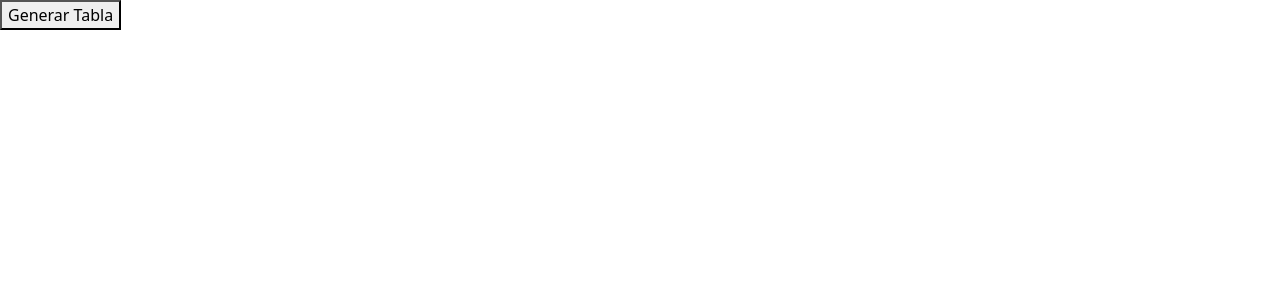
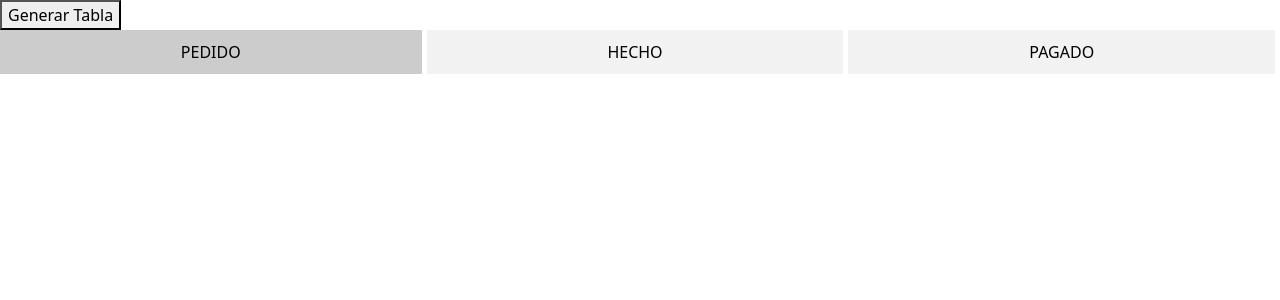
Before and after one commit to LesAileen/TechmexCocina, a React (Create React App) app: page / in a window 1280 px wide. Shown: the top 300 px of the page. Built offline with nearby package versions, Linux system fonts and the light colour scheme.

Commit message:
Agregar css

```diff
--- a/src/components/cocina/Cocina.js
+++ b/src/components/cocina/Cocina.js
@@ -3,6 +3,7 @@ import React, { useState } from "react";
 function Cocina() {
   const [tablas, setTablas] = useState([]);
   const [idTabla, setIdTabla] = useState(1);
+  const [estadoActivo, setEstadoActivo] = useState("PEDIDO");
 
   const generarTabla = () => {
     setTablas([...tablas, { id: idTabla, estado: "PEDIDO" }]);
@@ -25,6 +26,13 @@ function Cocina() {
     setTablas((prevTablas) => prevTablas.filter((tabla) => tabla.id !== id));
   };
 
+  const handleTabClick = (estado) => {
+    setEstadoActivo(estado);
+  };
+
+  const filtrarTablasPorEstado = () => {
+    return tablas.filter((tabla) => tabla.estado === estadoActivo);
+  };
 
   // Ejemplo de lista de productos
   const productos = [
@@ -38,11 +46,33 @@ function Cocina() {
     <div className="pantalla">
       <button onClick={generarTabla}>Generar Tabla</button>
       <div className="tablas-container">
-        {tablas.map((tabla) => (
+        <div className="barra-navegacion">
+          <button
+            className={estadoActivo === "PEDIDO" ? "pestaña-activa" : ""}
+            onClick={() => handleTabClick("PEDIDO")}
+          >
+            PEDIDO
+          </button>
+          <button
+            className={estadoActivo === "HECHO" ? "pestaña-activa" : ""}
+            onClick={() => handleTabClick("HECHO")}
+          >
+            HECHO
+          </button>
+          <button
+            className={estadoActivo === "PAGADO" ? "pestaña-activa" : ""}
+            onClick={() => handleTabClick("PAGADO")}
+          >
+            PAGADO
+          </button>
+        </div >
+        <div className="tablas-wrapper">
+          {filtrarTablasPorEstado().map((tabla) => (
             <Tabla
               key={tabla.id}
               id={tabla.id}
               estado={tabla.estado}
+              productos={productos} // Pasamos la lista de productos como prop
               actualizarEstadoTabla={actualizarEstadoTabla}
               cambiarEstadoPagado={cambiarEstadoPagado}
               eliminarTabla={eliminarTabla}
@@ -50,17 +80,11 @@ function Cocina() {
           ))}
         </div>
       </div>
+    </div>
   );
 }
 
-function Tabla({ id, estado, actualizarEstadoTabla, cambiarEstadoPagado, eliminarTabla }) {
-  const productos = [
-    { id: 1, nombre: "Producto 1", mesa: 1 },
-    { id: 2, nombre: "Producto 2", mesa: 2 },
-    { id: 3, nombre: "Producto 3", mesa: 3 },
-    // Agrega más productos según tus necesidades
-  ];
-
+function Tabla({ id, estado, productos, actualizarEstadoTabla, cambiarEstadoPagado, eliminarTabla }) {
   const handleClick = () => {
     if (estado === "PEDIDO") {
       actualizarEstadoTabla(id);
--- a/src/index.css
+++ b/src/index.css
@@ -1,3 +1,34 @@
+.barra-navegacion {
+  display: flex;
+  justify-content: space-between;
+  width: 100%;
+  margin-bottom: 10px;
+}
+
+.barra-navegacion button {
+  flex-grow: 1;
+  padding: 10px;
+  margin-right: 5px;
+  background-color: #f2f2f2;
+  border: none;
+  cursor: pointer;
+}
+
+.barra-navegacion button.pestaña-activa {
+  background-color: #ccc;
+}
+
+/*.tablas-container {
+  display: flex;
+  flex-direction: column;
+  align-items: flex-start;
+}*/
+
+.tablas-wrapper {
+  display: flex;
+  flex-wrap: wrap;
+}
+
 .tabla {
   background-color: #97e9bd; /* Cambiar el color a un tono de verde suave de tu elección */
   border-collapse: collapse;
@@ -26,8 +57,6 @@
   background-color: red;
 }
 
-  /*.pedido.hecho,
-  .pedido.pagado {*/
-  /* Estilos para el estado "HECHO" y "PAGADO" */
-  /* ... */
-  /*}*/
+.tabla.pedido {
+  background-color: green;
+}
```
Lines whose indentation alone changed are shown as unchanged.
